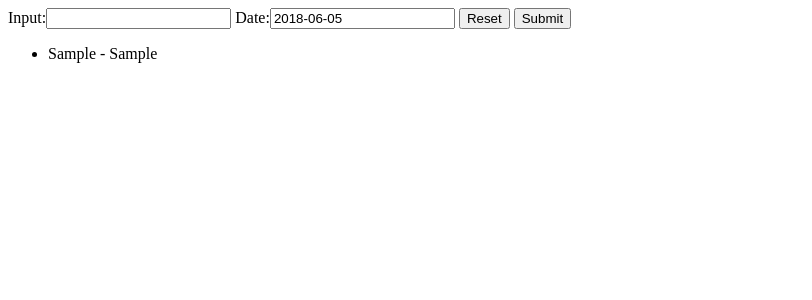
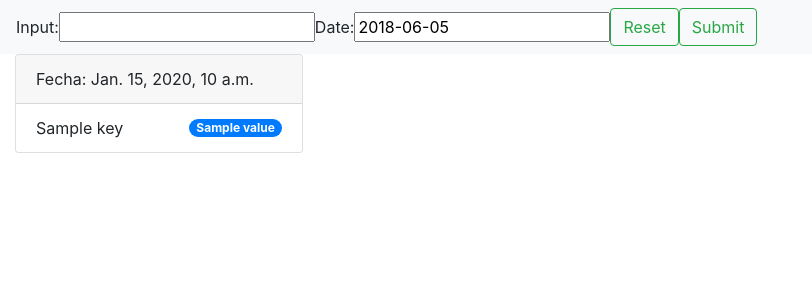
Before and after one commit to BSanchidrian/TextMiningUTAD, a Django app: template verificacion/templates/verificacion/index.html in a window 1280 px wide. Shown: the top 300 px of the page, without its empty margins (0-812 px from the left). Run offline with Django 3.2, Linux system fonts and the light colour scheme; tables that the repository leaves empty hold one stand-in row (values such as "Sample post"); the template is opened without the code that fills it: values that come from a table or form of the project are taken from there, most other values are stand-ins (such as "Sample title", 1, 10 or a date in 2020); some libraries are stand-ins or nearby versions.

Commit message:
ingelmo edits

```diff
--- a/verificacion/templates/verificacion/index.html
+++ b/verificacion/templates/verificacion/index.html
@@ -1,23 +1,44 @@
 <!DOCTYPE html>
 <html>
+
 <head>
-    <meta charset="utf-8" />
-    <meta http-equiv="X-UA-Compatible" content="IE=edge">
-    <title>Practica3</title>
-    <meta name="viewport" content="width=device-width, initial-scale=1">
+  <meta charset="utf-8" />
+  <meta http-equiv="X-UA-Compatible" content="IE=edge">
+  <title>Practica3</title>
+  <meta name="viewport" content="width=device-width, initial-scale=1">
+  <link rel="stylesheet" href="https://stackpath.bootstrapcdn.com/bootstrap/4.1.1/css/bootstrap.min.css" integrity="sha384-WskhaSGFgHYWDcbwN70/dfYBj47jz9qbsMId/iRN3ewGhXQFZCSftd1LZCfmhktB" crossorigin="anonymous">
 </head>
+
 <body>
-    <form method="POST" action="">
-        {% csrf_token %}
-        {{ form }}
-        <input type="reset" value="Reset" id="reset"/>
-        <input type="submit" value="Submit" id="submit"/>
+  <nav class="navbar navbar-light bg-light">
+    <form class="form-inline" method="POST">
+      {% csrf_token %} {{ form }}
+      <input class="btn btn-outline-success my-2 my-sm-0" type="reset" value="Reset" id="reset" />
+      <input class="btn btn-outline-success my-2 my-sm-0" type="submit" value="Submit" id="submit" />
     </form>
+  </nav>
+  <div class="container-fluid">
 
-    <ul>
-        {% for palabra in palabras %}
-            <li>{{ palabra.0 }} - {{ palabra.1 }}</li>
+    <div class="card" style="width: 18rem;">
+      <div class="card-header">
+        Fecha: {{fecha}}
+      </div>
+      <ul class="list-group list-group-flush">
+        {% for key, value in palabras.items %}
+        <li class="list-group-item d-flex justify-content-between align-items-center">
+          {{ key }}
+          <span class="badge badge-primary badge-pill">{{ value }}</span>
+        </li>
         {% endfor %}
-    </ul>
+      </ul>
+    </div>
+
+  </div>
+
+
+  <script src="https://code.jquery.com/jquery-3.3.1.slim.min.js" integrity="sha384-q8i/X+965DzO0rT7abK41JStQIAqVgRVzpbzo5smXKp4YfRvH+8abtTE1Pi6jizo" crossorigin="anonymous"></script>
+  <script src="https://cdnjs.cloudflare.com/ajax/libs/popper.js/1.14.3/umd/popper.min.js" integrity="sha384-ZMP7rVo3mIykV+2+9J3UJ46jBk0WLaUAdn689aCwoqbBJiSnjAK/l8WvCWPIPm49" crossorigin="anonymous"></script>
+  <script src="https://stackpath.bootstrapcdn.com/bootstrap/4.1.1/js/bootstrap.min.js" integrity="sha384-smHYKdLADwkXOn1EmN1qk/HfnUcbVRZyYmZ4qpPea6sjB/pTJ0euyQp0Mk8ck+5T" crossorigin="anonymous"></script>
 </body>
+
 </html>
```
Also changed, not shown: verificacion/strings_counter.py (+11 -3 lines), verificacion/views.py (+11 -5 lines).
